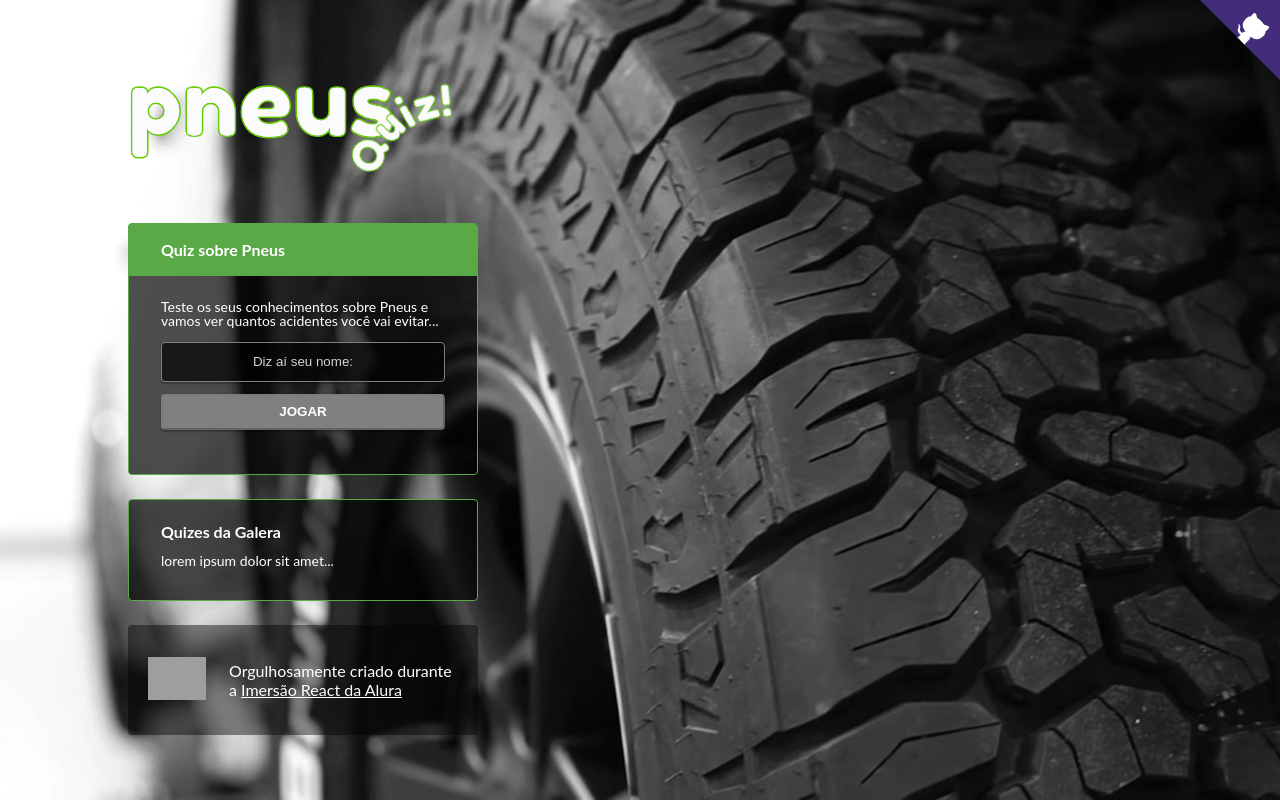
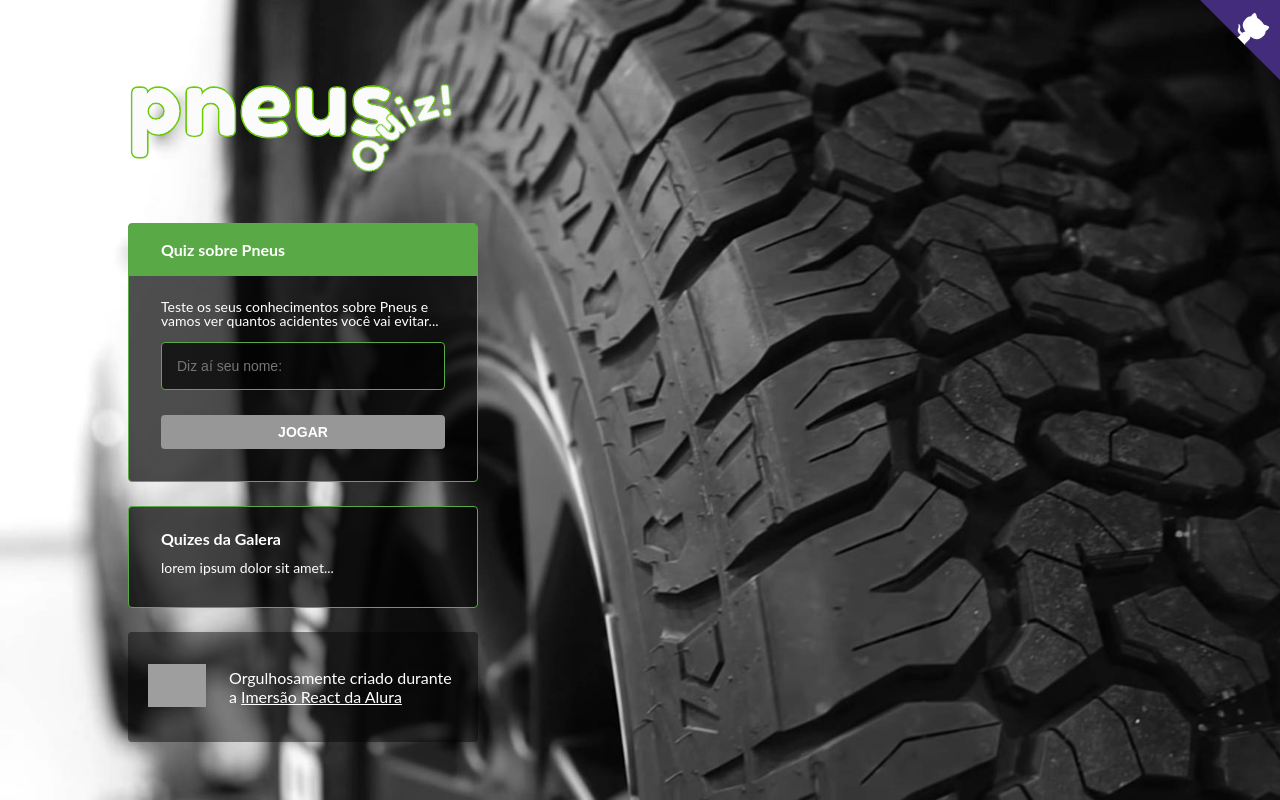
Before and after one commit to Wprosdocimo/imersao-react2-aluraquiz, a Next.js app: page / in a window 1280 px wide. Built offline with nearby package versions, Linux system fonts and the light colour scheme; grey boxes are pictures that could not be loaded.

Commit message:
Parcial 1 Aula 3

```diff
--- a/package.json
+++ b/package.json
@@ -10,6 +10,7 @@
   },
   "dependencies": {
     "next": "latest",
+    "prop-types": "^15.7.2",
     "react": "^16.8.0",
     "react-dom": "^16.8.0",
     "react-is": "^16.8.0",
--- a/pages/index.js
+++ b/pages/index.js
@@ -1,5 +1,4 @@
 import React, { useState } from 'react';
-import styled from 'styled-components';
 import Head from 'next/head';
 import { useRouter } from 'next/router';
 import db from '../db.json';
@@ -8,17 +7,9 @@
 import QuizBackground from '../src/components/QuizBackground';
 import Footer from '../src/components/Footer';
 import GitHubCorner from '../src/components/GitHubCorner';
-
-export const QuizContainer = styled.div`
-  width: 100%;
-  max-width: 350px;
-  padding-top: 45px;
-  margin: auto 10%;
-  @media screen and (max-width: 500px) {
-    margin: auto;
-    padding: 15px;
-  }
-`;
+import QuizContainer from '../src/components/QuizContainer';
+import Input from '../src/components/Input';
+import Button from '../src/components/Button';
 
 export default function Home() {
   const router = useRouter();
@@ -42,27 +33,22 @@
             <p>
               {db.description}
             </p>
-            <Widget.FormContainer>
             <form onSubmit={function (infosDoEvento) {
               infosDoEvento.preventDefault();
               router.push(`/quiz?name=${name}`);
               console.log('Fazendo uma submissão por meio do react');
             }}
             >
-                <input
-                  onChange={function (infosDoEvento) {
-                    console.log(infosDoEvento.target.value);
-                    setName(infosDoEvento.target.value);
-                  }}
+              <Input
+                name="nomeDoUsuario"
+                onChange={(infosDoEvento) => setName(infosDoEvento.target.value)}
                 placeholder="Diz aí seu nome:"
+                value={name}
               />
-                <button type="submit" disabled={name.length === 0}>
-                  <span>
-                    Jogar
-                  </span>
-                </button>
+              <Button type="submit" disabled={name.length === 0}>
+                {`Jogar ${name}`}
+              </Button>
             </form>
-            </Widget.FormContainer>
           </Widget.Content>
         </Widget>
 
--- /dev/null
+++ b/src/components/Button/index.js
@@ -0,0 +1,33 @@
+import PropTypes from 'prop-types';
+import styled from 'styled-components';
+
+const Button = styled.button`
+  background-color: ${({ theme }) => theme.colors.secondary};
+  color: ${({ theme }) => theme.colors.contrastText};
+  border-radius: ${({ theme }) => theme.borderRadius};
+  border: 0;
+  width: 100%;
+  padding: 10px 16px;
+  font-weight: bold;
+  font-size: 14px;
+  line-height: 1;
+  text-transform: uppercase;
+  outline: 0;
+  transition: .3s;
+  cursor: pointer;
+  &:hover,
+  &:focus {
+    opacity: .5;
+  }
+  &:disabled {
+    background-color: #979797;
+    cursor: not-allowed;
+  }
+`;
+
+Button.propTypes = {
+  type: PropTypes.oneOf(['submit', 'type', 'button']).isRequired,
+  children: PropTypes.node.isRequired,
+};
+
+export default Button;
--- /dev/null
+++ b/src/components/Input/index.js
@@ -0,0 +1,39 @@
+import React from 'react';
+import PropTypes from 'prop-types';
+import styled from 'styled-components';
+
+const InputBase = styled.input`
+  width: 100%;
+  padding: 15px;
+  font-size: 14px;
+  border: 1px solid ${({ theme }) => theme.colors.primary};
+  color: ${({ theme }) => theme.colors.contrastText};
+  background-color: ${({ theme }) => theme.colors.mainBg};
+  border-radius: ${({ theme }) => theme.borderRadius};
+  outline: 0;
+  margin-bottom: 25px;
+`;
+
+export default function Input({ onChange, placeholder, ...props }) {
+  return (
+    <div>
+      <InputBase
+        placeholder={placeholder}
+        onChange={onChange}
+        // eslint-disable-next-line react/jsx-props-no-spreading
+        {...props}
+      />
+    </div>
+  );
+}
+
+Input.defaultProps = {
+  value: '',
+};
+
+Input.propTypes = {
+  onChange: PropTypes.func.isRequired,
+  placeholder: PropTypes.string.isRequired,
+  name: PropTypes.string.isRequired,
+  value: PropTypes.string,
+};
--- /dev/null
+++ b/src/components/QuizContainer/index.js
@@ -0,0 +1,14 @@
+import styled from 'styled-components';
+
+const QuizContainer = styled.div`
+  width: 100%;
+  max-width: 350px;
+  padding-top: 45px;
+  margin: auto 10%;
+  @media screen and (max-width: 500px) {
+    margin: auto;
+    padding: 15px;
+  }
+`;
+
+export default QuizContainer;
```
Also changed, not shown: pages/quiz.js (+1 -12 lines). Lines whose indentation alone changed are shown as unchanged.
